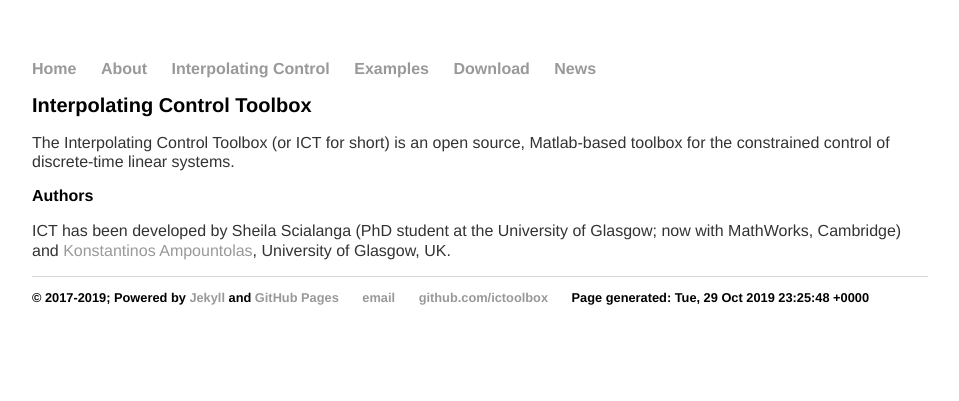
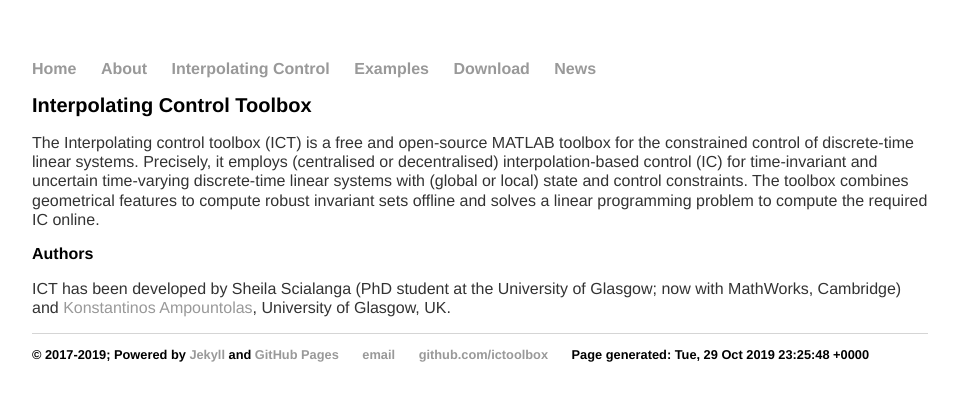
Before and after one commit to ICToolbox/ictoolbox.github.io, a Jekyll site: the page built from index.html, in a window 1280 px wide. Shown: the top 401 px of the page, without its empty margins (160-1119 px from the left). Built offline with Jekyll 4.4.1, drawn with Linux system fonts in a browser that asks for light colours.

Commit message:
Update index.html

```diff
--- a/index.html
+++ b/index.html
@@ -4,8 +4,13 @@ title: ICT, Interpolating Control Toolbox
 ---
 <div class="blurb">
 	<h1>Interpolating Control Toolbox</h1>
-	<p>The Interpolating Control Toolbox (or ICT for short) is an open source, Matlab-based toolbox for the constrained control of discrete-time linear systems.
-</p>
+	<p>The Interpolating control toolbox (ICT) is a free and open-source MATLAB toolbox for the constrained control
+	of discrete-time linear systems. Precisely, it employs (centralised or decentralised) interpolation-based control (IC)
+	for time-invariant and uncertain time-varying discrete-time linear systems with (global or local) state and control
+	constraints. The toolbox combines geometrical features to compute robust invariant sets offline and solves a
+	linear programming problem to compute the required IC online.
+	</p>
+
 	<h2>Authors</h2>
 	<p>ICT has been developed by Sheila Scialanga (PhD student at the University of Glasgow; now with MathWorks, Cambridge) and
 	<a href="http://www.gla.ac.uk/schools/engineering/staff/konstantinosampountolas/">Konstantinos Ampountolas</a>, University of Glasgow, UK.
```
